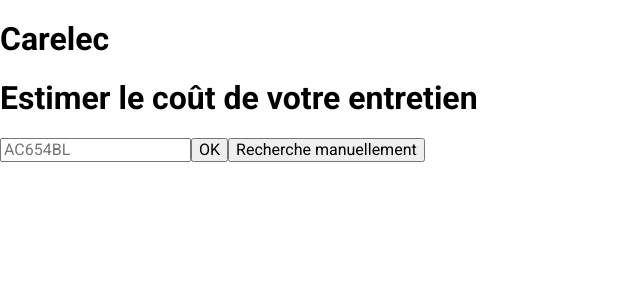
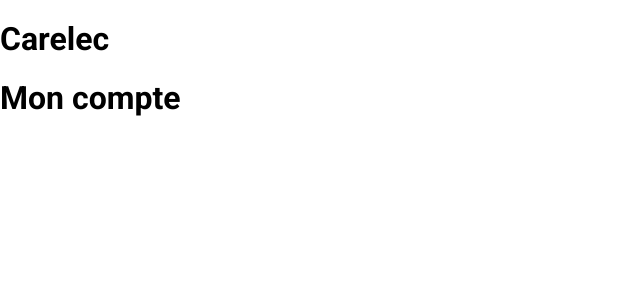
Before and after one commit to bobylatruffe/carelec2, a React (Create React App) app in the folder Front/: page / in a window 1280 px wide. Shown: the top 300 px of the page, without its empty margins (0-640 px from the left). Built offline with nearby package versions, Linux system fonts and the light colour scheme; a web font is replaced by a local one.

Commit message:
Tentative de création de la page 'mon compte'

```diff
--- a/Front/src/App.js
+++ b/Front/src/App.js
@@ -1,11 +1,13 @@
 import EstimerUnEntretien from "./Composants/EstimerUnEntretien/EstimerUnEntretien";
+import MonCompte from "./Composants/MonCompte/MonCompte";
 
 function App() {
   return (
     <div>
       <h1>Carelec</h1>
-      <EstimerUnEntretien />
+      {/* <EstimerUnEntretien /> */}
       {/* <Connexion /> */}
+      <MonCompte />
     </div>
   );
 }
--- /dev/null
+++ b/Front/src/Composants/MonCompte/MonCompte.jsx
@@ -0,0 +1,17 @@
+import React from 'react';
+
+class MonCompte extends React.Component {
+  state = {
+
+  }
+
+  render() {
+    return (
+      <div>
+        <h1>Mon compte</h1>
+      </div>
+    )
+  }
+}
+
+export default MonCompte;
```
